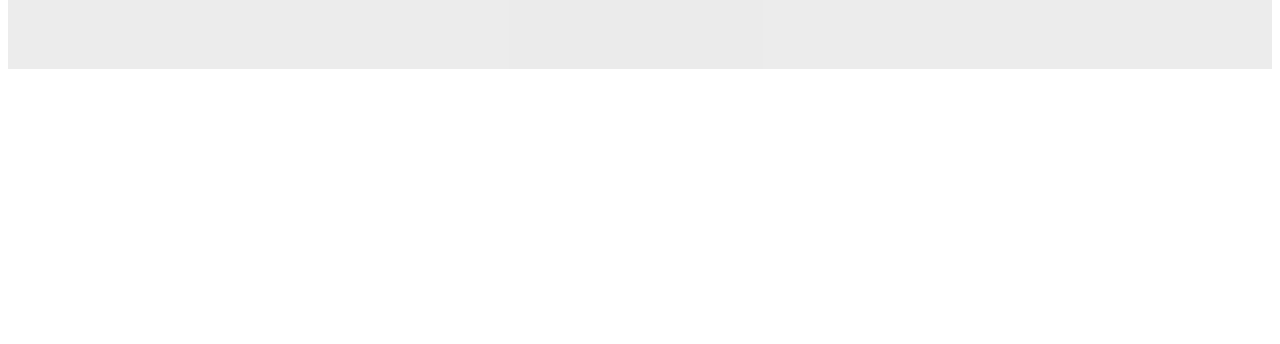
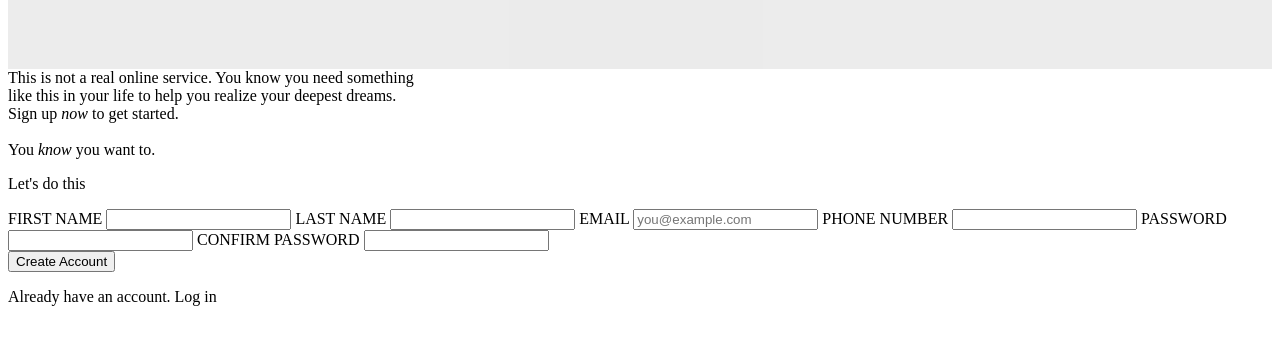
Before and after one commit to jeanBEY/sign_up_form, a plain HTML site: page index.html in a window 1280 px wide. Shown: the part 180-524 px from the top of the page. Drawn offline with Linux system fonts and the light colour scheme.

Commit message:
Form inputs added

```diff
--- a/index.html
+++ b/index.html
@@ -12,6 +12,44 @@
             <img id="odin" src="/odin-lined.png">
             <p>ODIN</p>
         </div>
+
+        <form action="example.com/path" method="post">
+
+            <section>This is not a real online service.  You know you need something<br>
+            like this in your life to help you realize your deepest dreams.<br>
+            Sign up <em>now</em> to get started.<br><br>
+            You <em>know</em> you want to.
+            </section>
+
+            <section>
+
+                <p>Let's do this</p>
+
+                <label for="first_name">FIRST NAME</label>
+                <input type="text" id="first_name" name="first_name">
+
+                <label for="last_name">LAST NAME</label>
+                <input type="text" id="last_name" name="last_name">
+
+                <label for="email">EMAIL</label>
+                <input type="email" id="email" name="email" placeholder="you@example.com">
+
+                <label for="phone_number">PHONE NUMBER</label>
+                <input type="tel" id="phone_number" name="phone_number">
+
+                <label for="password">PASSWORD</label>
+                <input type="password" id="password" name="password">
+
+                <label for="confirm_password"> CONFIRM PASSWORD</label>
+                <input type="password" id="confirm_password" name="confirm_password">
+            </section>
+
+            <section>
+                <button type="submit">Create Account</button>
+                <p>Already have an account.  Log in</p>
+            </section>
+
+        </form>
     </body>
 
 </html>
```
